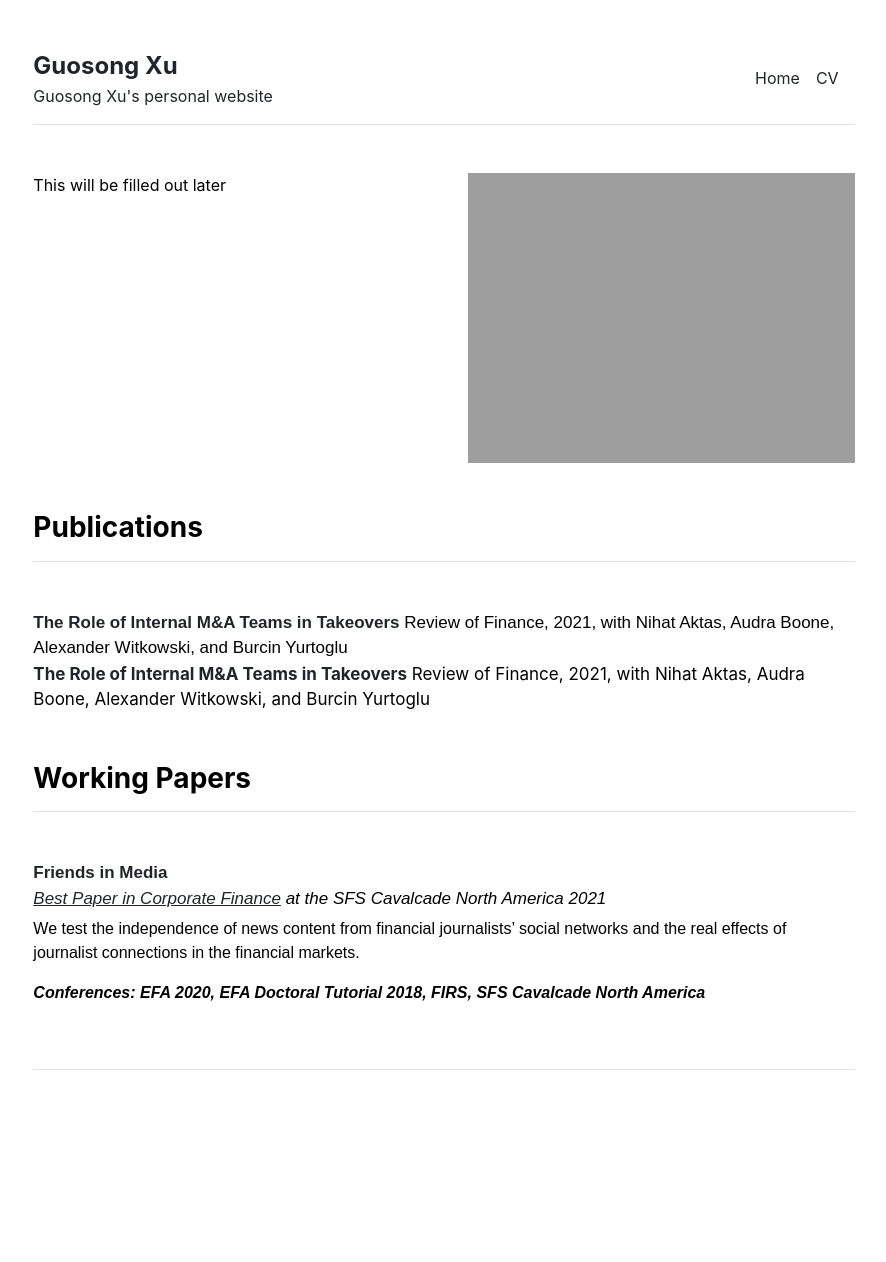
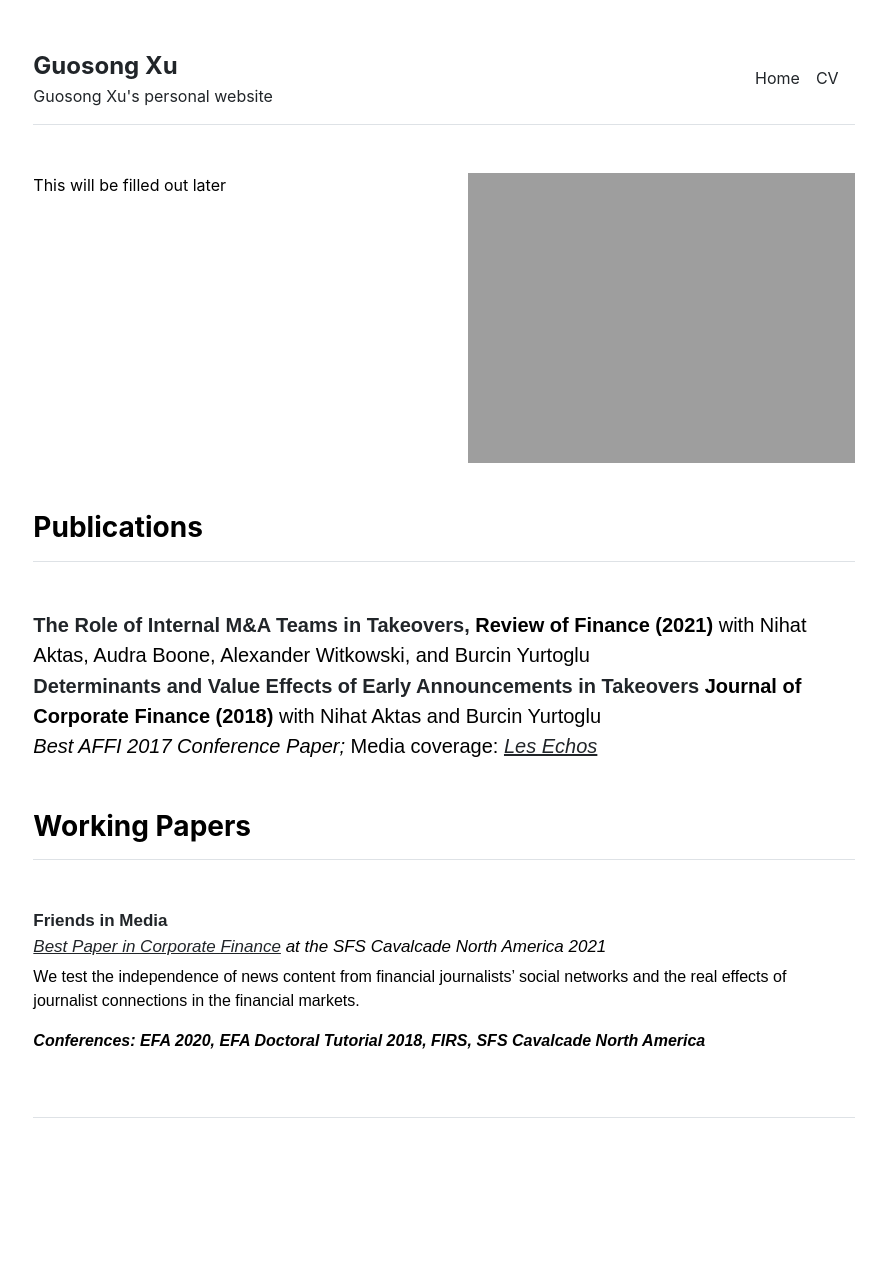
Before and after one commit to guosongxu/guosongxu.github.io, a Jekyll site: the page built from index.md, in a window 1280 px wide. Shown: the whole page, without its empty margins (196-1082 px from the left). Built offline with Jekyll 4.4.1, drawn with Linux system fonts in a browser that asks for light colours; before the commit the page ends 1214 px from its top, so only the background shows below that.

Commit message:
Update home.html

```diff
--- a/_layouts/home.html
+++ b/_layouts/home.html
@@ -14,8 +14,8 @@
 <div class="row g-5 mb-5">
   <div class="col-md-12">
     <h3 class="fw-bold border-bottom pb-3 mb-5">Publications</h3>
-    <p style="font-family:arial, 'MS Sans Serif', arial;font-size:17px;margin-bottom:1px;"><strong><a href="https://papers.ssrn.com/sol3/papers.cfm?abstract_id=3140400" target="_blank" rel="noreferrer noopener" aria-label=" (opens in a new tab)" style="text-decoration:none;">The Role of Internal M&amp;A Teams in Takeovers</a></strong> Review of Finance, 2021, with Nihat Aktas, Audra Boone, Alexander Witkowski, and Burcin Yurtoglu </p>
-    <p style="font-size:17px;margin-bottom:1px;"><strong><a href="https://papers.ssrn.com/sol3/papers.cfm?abstract_id=3140400" target="_blank" rel="noreferrer noopener" aria-label=" (opens in a new tab)" style="text-decoration:none;">The Role of Internal M&amp;A Teams in Takeovers</a></strong> Review of Finance, 2021, with Nihat Aktas, Audra Boone, Alexander Witkowski, and Burcin Yurtoglu </p>
+    <p style="font-family:arial, 'MS Sans Serif', arial;font-size:20px;margin-bottom:1px;"><strong><a href="https://papers.ssrn.com/sol3/papers.cfm?abstract_id=3140400" target="_blank" rel="noreferrer noopener" aria-label=" (opens in a new tab)" style="text-decoration:none;">The Role of Internal M&amp;A Teams in Takeovers,</a> Review of Finance (2021)</strong>  with Nihat Aktas, Audra Boone, Alexander Witkowski, and Burcin Yurtoglu </p>
+    <p style="font-family:arial, 'MS Sans Serif', arial;font-size:20px;margin-bottom:1px;"><strong><a href="https://papers.ssrn.com/sol3/papers.cfm?abstract_id=2874336" target="_blank" rel="noreferrer noopener" aria-label=" (opens in a new tab)" style="text-decoration:none;">Determinants and Value Effects of Early Announcements in Takeovers</a></strong>&nbsp;<strong>Journal of Corporate Finance (2018)</strong>  with Nihat Aktas and&nbsp;Burcin Yurtoglu<br><em>Best AFFI 2017 Conference Paper;&nbsp;</em>Media coverage:&nbsp;<em><a rel="noreferrer noopener" href="https://www.lesechos.fr/18/01/2017/LesEchos/22364-135-ECH_opa---quand-les-predateurs-rompent-la-loi-du-silence.htm" target="_blank">Les Echos</a>&nbsp;</em></p>
   </div>
 </div>
 
@@ -26,6 +26,6 @@
     <br><em><a rel="noreferrer noopener" href="http://sfs.org/cavalcade-best-paper-in-corporate-finance/" target="_blank">Best Paper in Corporate Finance</a> at the SFS Cavalcade North America 2021</em>
     </p>
     <p style="margin-top:6px;font-family:arial, 'MS Sans Serif', arial;font-size:16px;">We test the independence of news content from financial journalists’ social networks and the real effects of journalist connections in the financial markets. </p>
-    <p style="margin-top:6px;font-family:arial, 'MS Sans Serif', arial;font-size:16px;"><em><strong>Conferences: EFA 2020, EFA Doctoral Tutorial 2018, FIRS, SFS Cavalcade North America</strong></em></p>
+    <p style="font-family:arial, 'MS Sans Serif', arial;font-size:16px;"><em><strong>Conferences: EFA 2020, EFA Doctoral Tutorial 2018, FIRS, SFS Cavalcade North America</strong></em></p>
   </div>
 </div>
```
